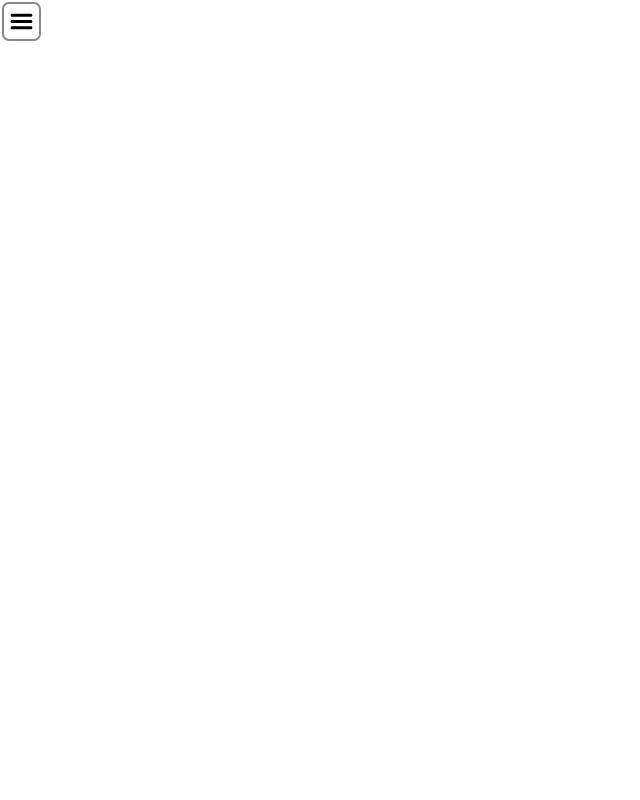
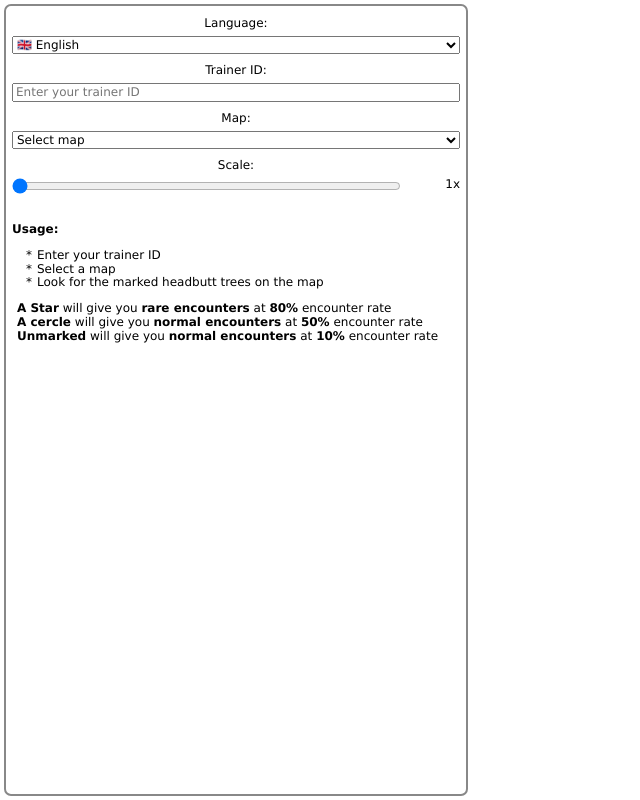
Before and after one commit to JGex/headbutt_tree, a Vue app: page / in a window 1280 px wide. Shown: the whole page, without its empty margins (0-640 px from the left). Built offline with nearby package versions, Linux system fonts and the light colour scheme.

Commit message:
improve responsive

```diff
--- a/src/assets/main.css
+++ b/src/assets/main.css
@@ -1,10 +1,10 @@
 body {
   font-family: Verdana, Geneva, sans-serif;
   font-size: 12px;
-  height: 98vh;
-  margin-bottom: 5px;
+  height: 100vh;
+  width: 100vw;
 }
 
 main {
-  margin: 2px;
+  padding: 4px;
 }
--- a/src/components/HeadbuttGrid/HeadbuttGrid.scss
+++ b/src/components/HeadbuttGrid/HeadbuttGrid.scss
@@ -1,7 +1,7 @@
 .menu {
   position: absolute;
-  top: 2px;
-  left: 2px;
+  top: 4px;
+  left: 4px;
 }
 
 .map {
--- a/src/components/Map/Map.scss
+++ b/src/components/Map/Map.scss
@@ -2,6 +2,11 @@
   border: 2px solid #888888;
   border-radius: 7px;
   overflow: auto;
-  width: 100%;
-  height: 98vh;
+  width: calc(100vw - 12px);
+  height: calc(100vh - 12px);
+
+  @media (min-width: 1280px) {
+    margin-left: 462px;
+    width: calc(100vw - 474px);
+  }
 }
--- a/src/components/Menu/Menu.scss
+++ b/src/components/Menu/Menu.scss
@@ -5,33 +5,41 @@
 .content {
   border: 2px solid #888888;
   border-radius: 7px;
+  min-height: 35px;
+  max-height: calc(100vh - 8px);
   min-width: 35px;
-  min-height: 35px;
-  max-width: 600px;
-  margin-right: auto;
+  max-width: 460px;
   float: left;
   background-color: white;
+  overflow: auto;
 }
 
 .menu-content {
   position: relative;
-  border-radius: 7px;
   overflow: auto;
-  height: 90vh;
+  height: calc(100vh - 12px);
+  max-width: 460px;
+
+  @media (min-width: 1280px) {
+    display: block !important;
+    width: 460px;
+  }
 
   &.v-enter-active,
   &.v-leave-active {
     transition: all 0.5s ease;
     overflow: hidden;
-    max-width: 600px;
-    height: 90vh;
+    max-width: 460px;
+    height: calc(100vh - 12px);
+    opacity: 1;
   }
 
   &.v-enter-from,
   &.v-leave-to {
     overflow: hidden;
-    max-width: 27px;
-    height: 27px;
+    max-width: 35px;
+    height: 35px;
+    opacity: 0;
   }
 }
 
@@ -43,7 +51,24 @@
   height: 25px;
   background-color: white;
 
+  @media (min-width: 1280px) {
+    display: none !important;
+  }
+
   img {
     width: 25px;
   }
+  opacity: 1;
+
+  &.v-enter-active,
+  &.v-leave-active {
+    transition: opacity 0.5s linear;
+    opacity: 1;
+  }
+
+  &.v-enter-from,
+  &.v-leave-to {
+    transition: opacity 0.5s linear;
+    opacity: 0;
+  }
 }
```
